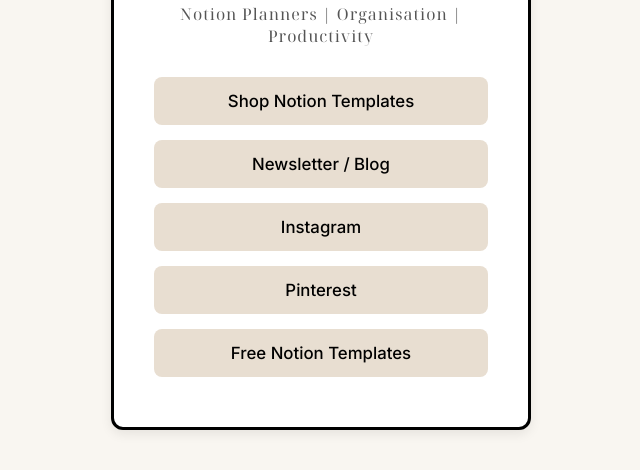
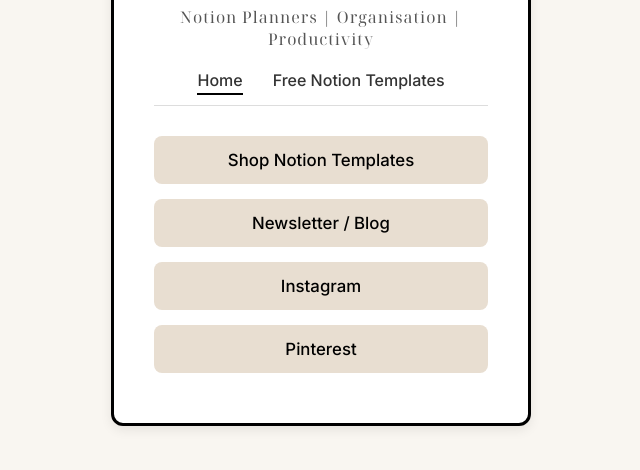
Before and after one commit to fleuracodigitals-dot/fleuraco-site, a plain HTML site: page index.html in a window 1280 px wide. Shown: the part 312-782 px from the top of the page, without its empty margins (319-959 px from the left). Drawn offline with Linux system fonts and the light colour scheme; a web font is replaced by a local one.

Commit message:
Update index.html

```diff
--- a/index.html
+++ b/index.html
@@ -27,7 +27,7 @@
       border: 3px solid #000;
       border-radius: 12px;
       padding: 50px 40px;
-      width: 420px; /* Increased width */
+      width: 420px;
       max-width: 95vw;
       text-align: center;
       box-sizing: border-box;
@@ -55,8 +55,35 @@
       font-family: 'Noto Serif Display', serif;
       font-size: 1rem;
       color: #555;
+      margin-bottom: 20px;
+      letter-spacing: 1px;
+    }
+
+    .nav {
+      display: flex;
+      justify-content: center;
+      gap: 30px;
       margin-bottom: 30px;
-      letter-spacing: 1px;
+      border-bottom: 1px solid #ddd;
+      padding-bottom: 10px;
+    }
+
+    .nav a {
+      text-decoration: none;
+      color: #333;
+      font-weight: 500;
+      position: relative;
+      padding-bottom: 5px;
+    }
+
+    .nav a.active::after {
+      content: "";
+      position: absolute;
+      bottom: 0;
+      left: 0;
+      width: 100%;
+      height: 2px;
+      background-color: #000;
     }
 
     .buttons {
@@ -66,7 +93,7 @@
     }
 
     .btn {
-      background-color: #e8ded1; /* soft beige */
+      background-color: #e8ded1;
       color: #000;
       text-decoration: none;
       padding: 14px 18px;
@@ -102,24 +129,29 @@
         height: 90px;
         margin-bottom: 15px;
       }
+      .nav {
+        gap: 20px;
+      }
     }
   </style>
 </head>
 
 <body>
   <div class="container">
-    <!-- Replace with your actual logo path or URL -->
     <img src="Black%20Circle%20Modern%20Nails%20Studio%20Logo.png" alt="Fleura Co Logo" class="logo" />
-
     <h1>Fleura Co</h1>
     <p class="subheading">Notion Planners | Organisation | Productivity</p>
+
+    <div class="nav">
+      <a href="index.html" class="active">Home</a>
+      <a href="product.html">Free Notion Templates</a>
+    </div>
 
     <div class="buttons">
       <a href="https://fleuraco.gumroad.com/" class="btn" target="_blank" rel="noopener">Shop Notion Templates</a>
       <a href="https://fleuraco.substack.com/" class="btn" target="_blank" rel="noopener">Newsletter / Blog</a>
-      <a href="https://instagram.com/yourprofile" class="btn" target="_blank" rel="noopener">Instagram</a>
+      <a href="https://www.instagram.com/fleuracodigitals/" class="btn" target="_blank" rel="noopener">Instagram</a>
       <a href="https://au.pinterest.com/fleuracodigitals/" class="btn" target="_blank" rel="noopener">Pinterest</a>
-      <a href="product.html" class="btn">Free Notion Templates</a> <!-- ✅ Fixed link -->
     </div>
   </div>
 </body>
```
